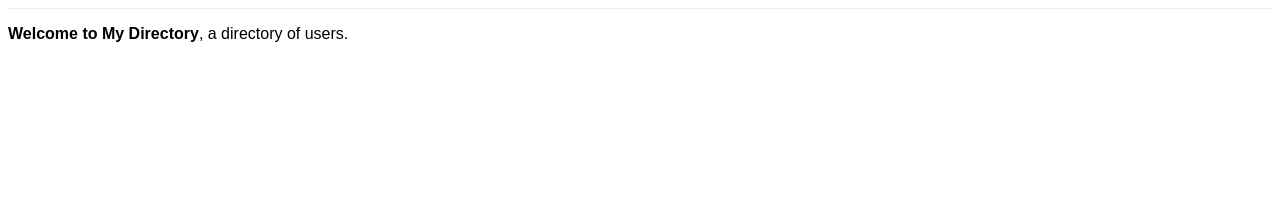
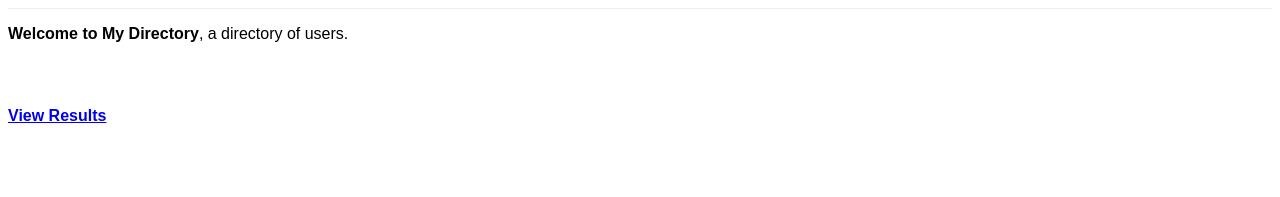
Before and after one commit to lindsayeggers/my-directory, a Vue app: page / in a window 1280 px wide. Shown: the top 197 px of the page. Built offline with nearby package versions, Linux system fonts and the light colour scheme.

Commit message:
basic results page

```diff
--- a/src/pages/Home.vue
+++ b/src/pages/Home.vue
@@ -5,6 +5,12 @@
 				<article class="introduction row is-full">
 					<p><strong>Welcome to My Directory</strong>, a directory of users.</p>
 				</article>
+
+        <div class="row is-full">
+					<router-link class="capitalize button is-light is-size-6" to="/results">
+						View Results
+					</router-link>
+				</div>
 			</div>
 		</div>
 	</section>
--- /dev/null
+++ b/src/pages/Results.vue
@@ -0,0 +1,11 @@
+<template>
+  <div>
+    Results Page
+  </div>
+</template>
+
+<script>
+export default {
+  name: "Results"
+}
+</script>
--- a/src/router.js
+++ b/src/router.js
@@ -1,6 +1,7 @@
 import Vue from 'vue';
 import Router from 'vue-router';
 import Home from './pages/Home.vue';
+import Results from './pages/Results.vue'
 
 Vue.use(Router);
 
@@ -11,6 +12,11 @@ export default new Router({
 			path: '/',
 			name: 'home',
 			component: Home
+    },
+    {
+			path: '/results',
+			name: 'results',
+			component: Results
 		}
 	]
 });
```
